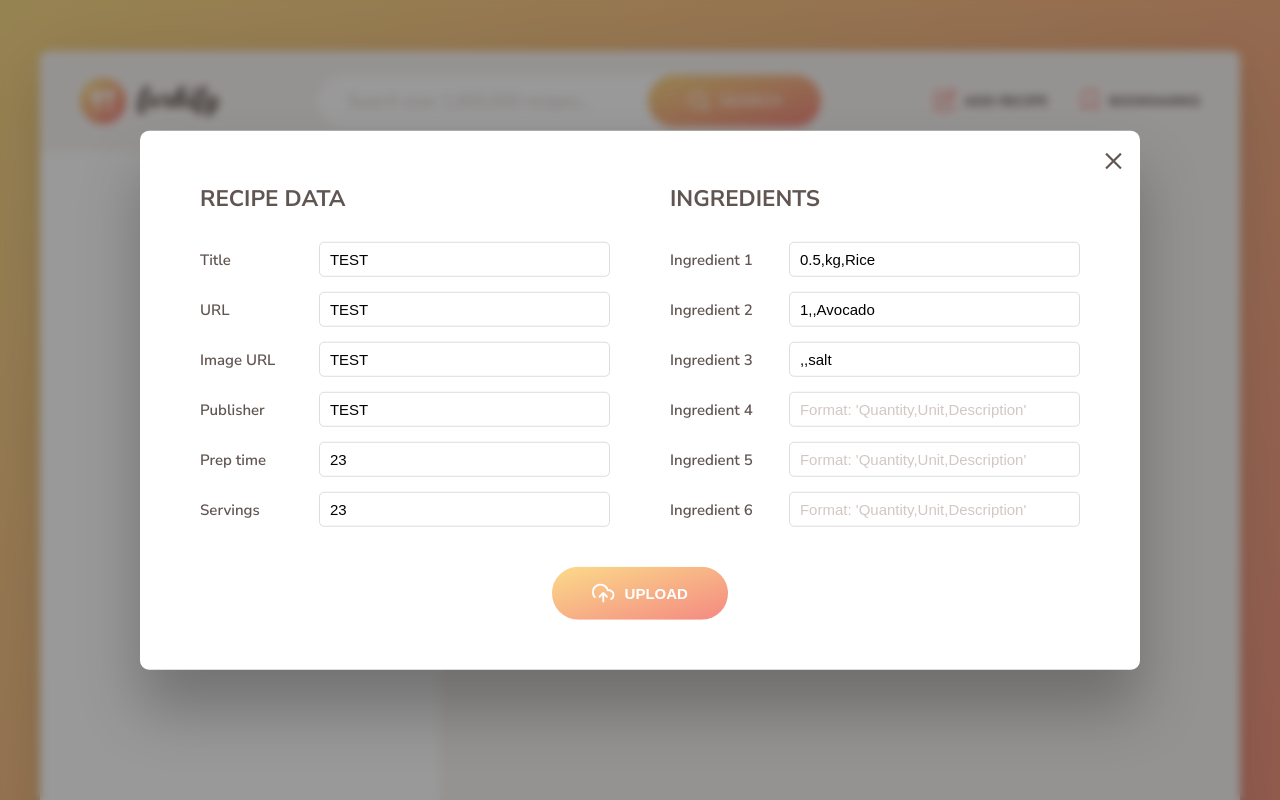
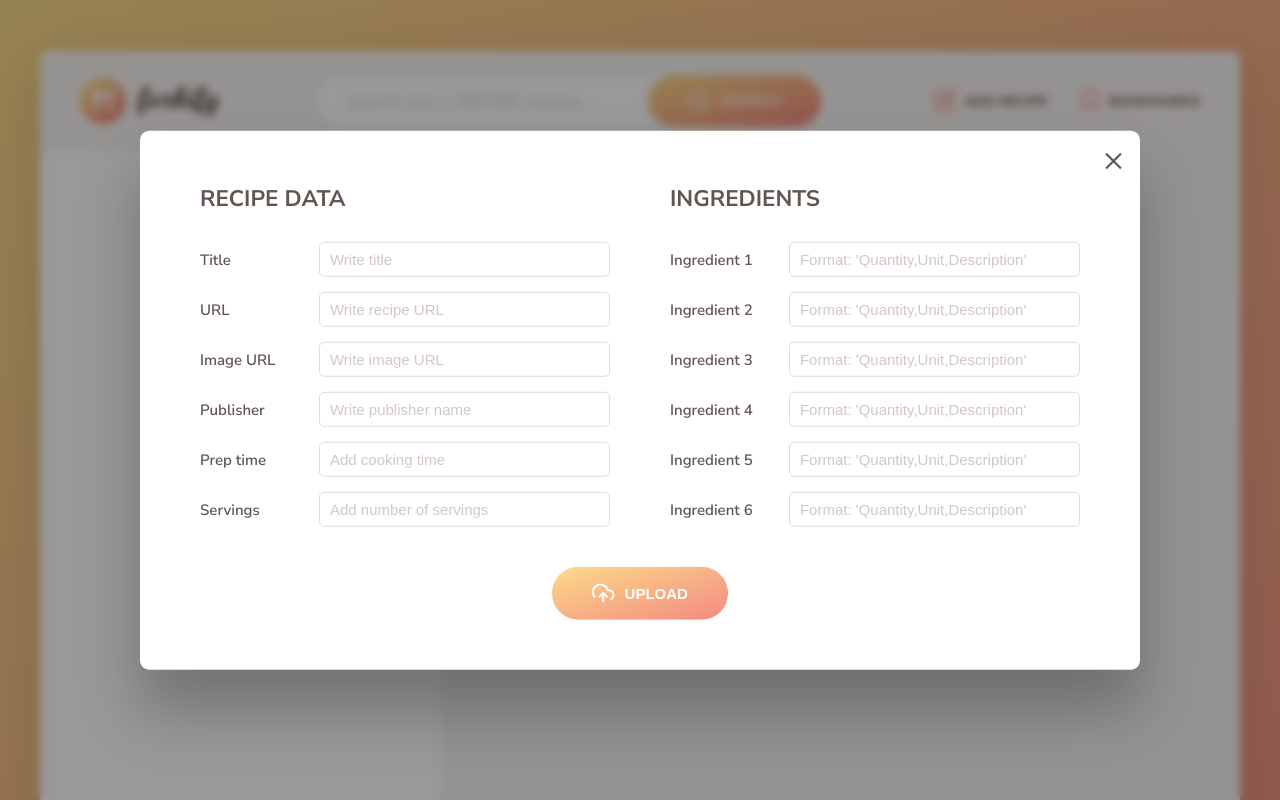
Before and after one commit to ViRybalkin/Forkify, a website built with Parcel: page index.html in a window 1280 px wide. Both pictures are taken after a click on the button "ADD RECIPE". Shown: the top 800 px of the page. Built offline with nearby package versions, Linux system fonts and the light colour scheme.

Commit message:
Fix small bugs in index.html

```diff
--- a/index.html
+++ b/index.html
@@ -238,24 +238,23 @@
         <div class="upload__column">
           <h3 class="upload__heading">Recipe data</h3>
           <label>Title</label>
-          <input value="TEST" required name="title" type="text" />
+          <input placeholder="Write title" required name="title" type="text" />
           <label>URL</label>
-          <input value="TEST" required name="sourceUrl" type="text" />
+          <input placeholder="Write recipe URL" required name="sourceUrl" type="text" />
           <label>Image URL</label>
-          <input value="TEST" required name="image" type="text" />
+          <input placeholder="Write image URL" required name="image" type="text" />
           <label>Publisher</label>
-          <input value="TEST" required name="publisher" type="text" />
+          <input placeholder="Write publisher name" required name="publisher" type="text" />
           <label>Prep time</label>
-          <input value="23" required name="cookingTime" type="number" />
+          <input placeholder="Add cooking time" required name="cookingTime" type="number" />
           <label>Servings</label>
-          <input value="23" required name="servings" type="number" />
+          <input placeholder="Add number of servings" required name="servings" type="number" />
         </div>
 
         <div class="upload__column">
           <h3 class="upload__heading">Ingredients</h3>
           <label>Ingredient 1</label>
           <input
-            value="0.5,kg,Rice"
             type="text"
             required
             name="ingredient-1"
@@ -263,14 +262,12 @@
           />
           <label>Ingredient 2</label>
           <input
-            value="1,,Avocado"
             type="text"
             name="ingredient-2"
             placeholder="Format: 'Quantity,Unit,Description'"
           />
           <label>Ingredient 3</label>
           <input
-            value=",,salt"
             type="text"
             name="ingredient-3"
             placeholder="Format: 'Quantity,Unit,Description'"
--- a/src/js/model.js
+++ b/src/js/model.js
@@ -103,7 +103,7 @@ init();
 const clearBookmarks = () => {
   localStorage.clear('bookmarks');
 };
-clearBookmarks();
+// clearBookmarks();
 
 export const uploadRecipe = async newRecipe => {
   try {
```
Also changed, not shown: dist/index.html, 2 other files.
